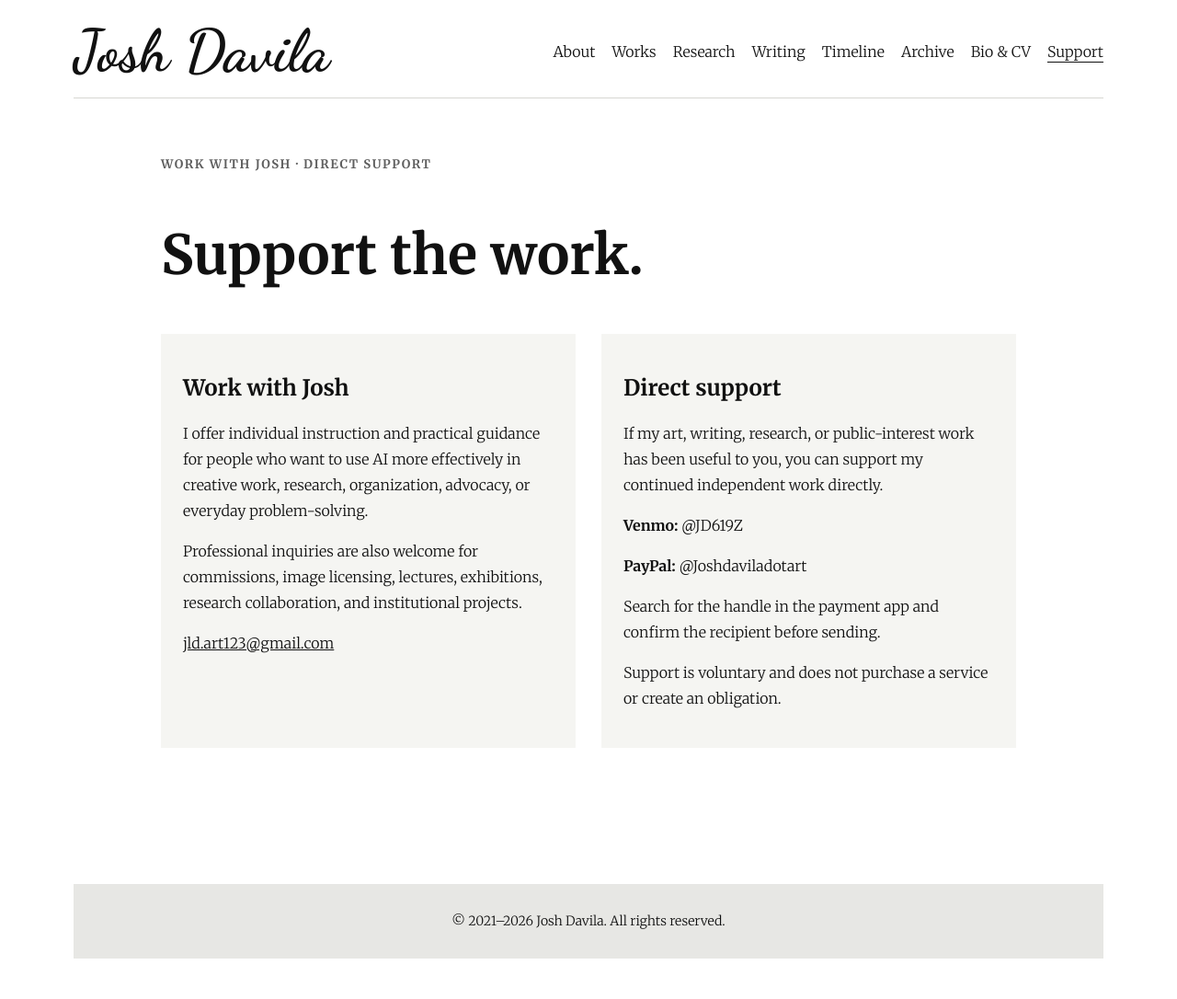
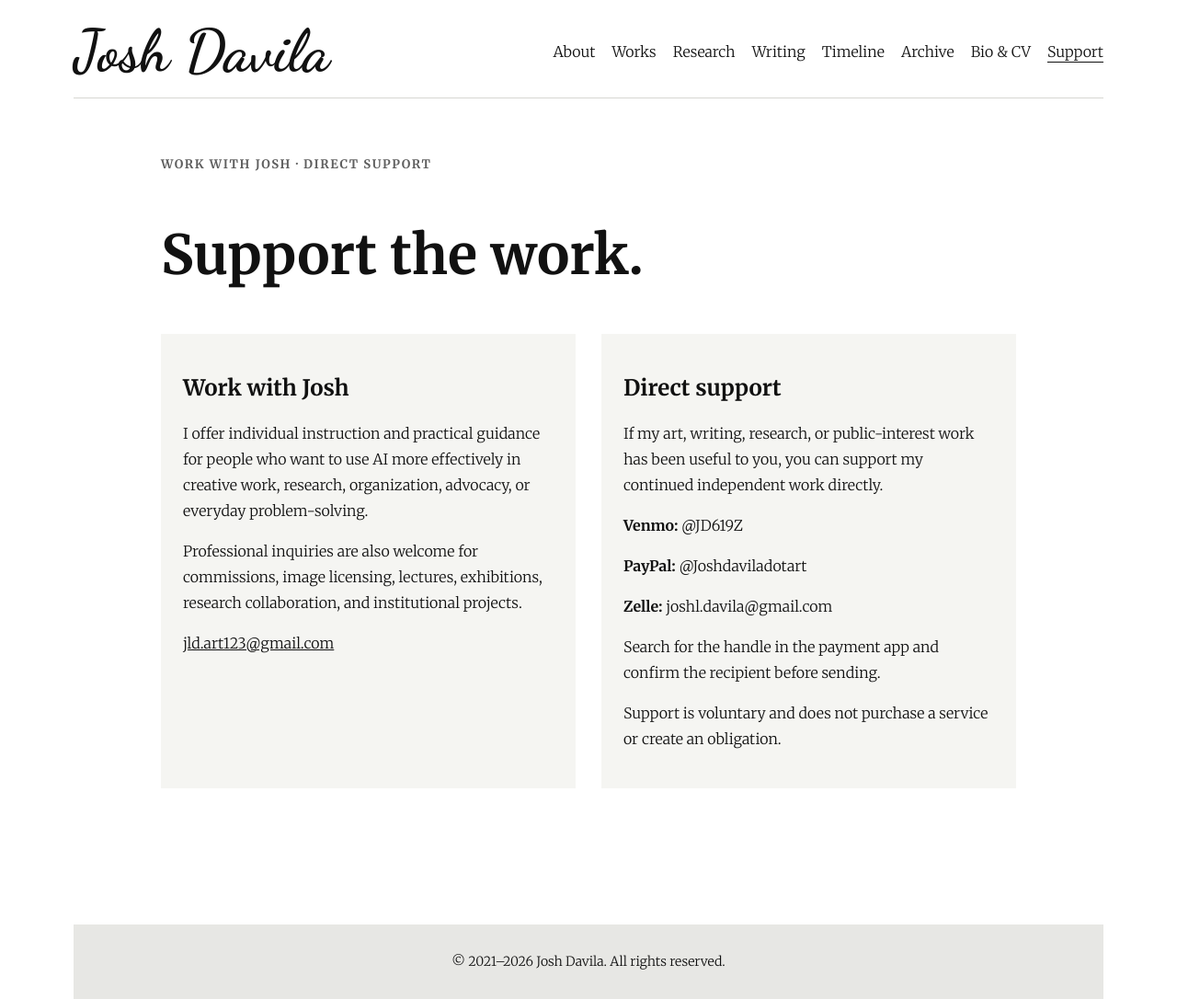
Before and after one commit to JLD-Ai/joshdavila.github.io, a Jekyll site: the page built from support.md, in a window 1280 px wide. Shown: the whole page at 92% size. Built offline with Jekyll 4.4.1, drawn with Linux system fonts in a browser that asks for light colours; before the commit the page ends 1042 px from its top, so only the background shows below that.

Commit message:
Show Zelle email as plain text

```diff
--- a/support.md
+++ b/support.md
@@ -21,6 +21,7 @@ description: Work with Josh Davila or directly support his independent art, writ
       <p>If my art, writing, research, or public-interest work has been useful to you, you can support my continued independent work directly.</p>
       <p><strong>Venmo:</strong> {{ site.data.support.direct_support.venmo.handle }}</p>
       <p><strong>PayPal:</strong> {{ site.data.support.direct_support.paypal.handle }}</p>
+      <p><strong>Zelle:</strong> {{ site.data.support.direct_support.zelle.email }}</p>
       <p>Search for the handle in the payment app and confirm the recipient before sending.</p>
       <p>Support is voluntary and does not purchase a service or create an obligation.</p>
     </div>
```
